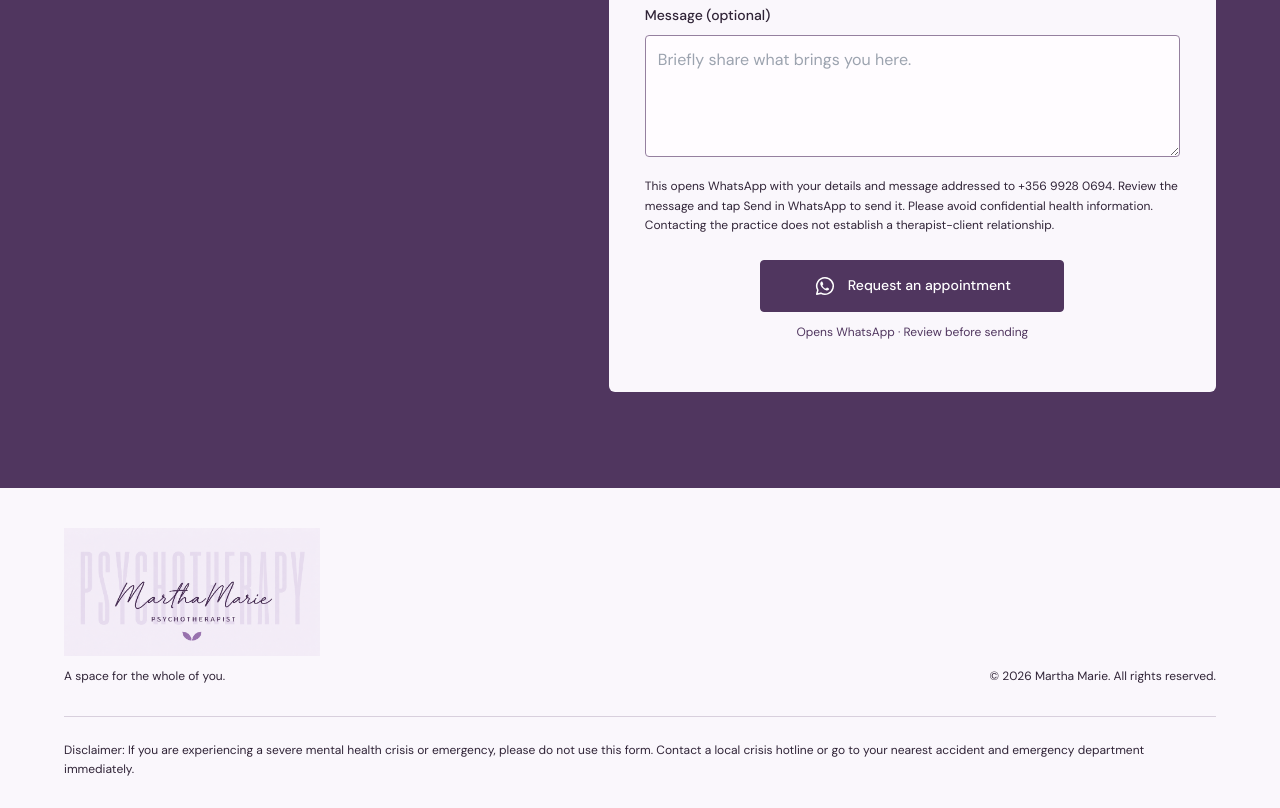
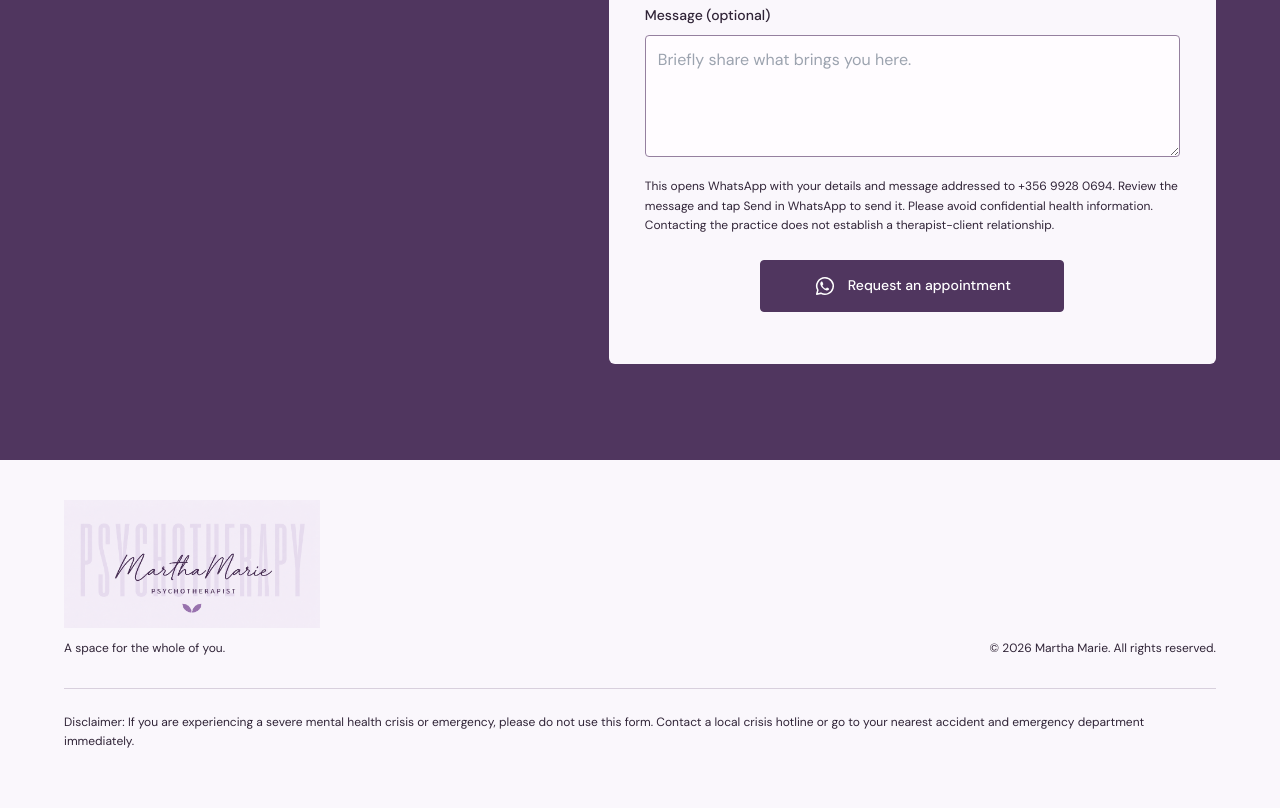
Before and after one commit to georgefrendo/MarthaMarie_Site, a plain HTML site: page index.html in a window 1280 px wide. Shown: the part 4046-4854 px from the top of the page. After the commit the page ends 4826 px from the top, so only its background shows below. Drawn offline with nearby package versions, Linux system fonts and the light colour scheme; a web font is replaced by a local one.

Commit message:
Remove helper text beneath WhatsApp appointment button

```diff
--- a/index.html
+++ b/index.html
@@ -59,7 +59,7 @@ html{scroll-behavior:smooth;scroll-padding-top:100px}body{margin:0;background:#f
 <div class="mt-6"><label for="preferred-time" class="text-sm font-medium">Preferred time</label><select class="field" id="preferred-time" name="preferred_time"><option value="morning">Morning</option><option value="afternoon">Afternoon</option><option value="no_preference">No Preference</option></select></div>
 <div class="mt-6"><label for="message" class="text-sm font-medium">Message (optional)</label><textarea class="field resize-y" id="message" name="message" rows="4" maxlength="2000" placeholder="Briefly share what brings you here." aria-describedby="message-error"></textarea><span class="error" id="message-error"></span></div>
 <p id="privacy-note" class="text-xs mt-5 leading-relaxed">This opens WhatsApp with your details and message addressed to +356 9928 0694. Review the message and tap Send in WhatsApp to send it. Please avoid confidential health information. Contacting the practice does not establish a therapist-client relationship.</p>
-<button id="whatsapp-button" class="btn btn-whatsapp mt-6" type="submit" disabled><span class="whatsapp-badge"><svg aria-hidden="true" viewBox="0 0 24 24" width="44" height="44" fill="none" stroke="currentColor" stroke-width="1.7" stroke-linecap="round" stroke-linejoin="round"><path d="M12 3a9 9 0 0 0-7.8 13.5L3 21l4.5-1.2A9 9 0 1 0 12 3Z"/><path fill="currentColor" stroke="none" d="M8.4 7.2c-.3 0-.6.1-.8.4-.5.5-.8 1.2-.8 1.9 0 2.3 3.6 6.6 6.8 7.3.8.2 1.6.1 2.2-.4.4-.3.7-1 .7-1.4 0-.2-.1-.3-.3-.4l-1.8-.9c-.2-.1-.4-.1-.5.1l-.8 1c-.1.1-.3.1-.5 0-1.4-.6-2.7-1.9-3.3-3.2-.1-.2-.1-.3 0-.4l.7-.9c.2-.2.2-.4.1-.6l-.8-2c-.1-.3-.3-.5-.6-.5h-.3Z"/></svg></span><span>Request an appointment</span></button><p class="text-xs text-center text-olive mt-3">Opens WhatsApp · Review before sending</p><p id="form-status" class="text-sm mt-4" role="status" aria-live="polite"></p>
+<button id="whatsapp-button" class="btn btn-whatsapp mt-6" type="submit" disabled><span class="whatsapp-badge"><svg aria-hidden="true" viewBox="0 0 24 24" width="44" height="44" fill="none" stroke="currentColor" stroke-width="1.7" stroke-linecap="round" stroke-linejoin="round"><path d="M12 3a9 9 0 0 0-7.8 13.5L3 21l4.5-1.2A9 9 0 1 0 12 3Z"/><path fill="currentColor" stroke="none" d="M8.4 7.2c-.3 0-.6.1-.8.4-.5.5-.8 1.2-.8 1.9 0 2.3 3.6 6.6 6.8 7.3.8.2 1.6.1 2.2-.4.4-.3.7-1 .7-1.4 0-.2-.1-.3-.3-.4l-1.8-.9c-.2-.1-.4-.1-.5.1l-.8 1c-.1.1-.3.1-.5 0-1.4-.6-2.7-1.9-3.3-3.2-.1-.2-.1-.3 0-.4l.7-.9c.2-.2.2-.4.1-.6l-.8-2c-.1-.3-.3-.5-.6-.5h-.3Z"/></svg></span><span>Request an appointment</span></button><p id="form-status" class="text-sm mt-4" role="status" aria-live="polite"></p>
 <noscript><p class="text-sm mt-4">JavaScript is needed to include your form details. <a class="underline" href="https://wa.me/35699280694" rel="noreferrer">Chat with Martha Marie on WhatsApp</a>.</p></noscript>
 </form></div></section>
 </main>
```
